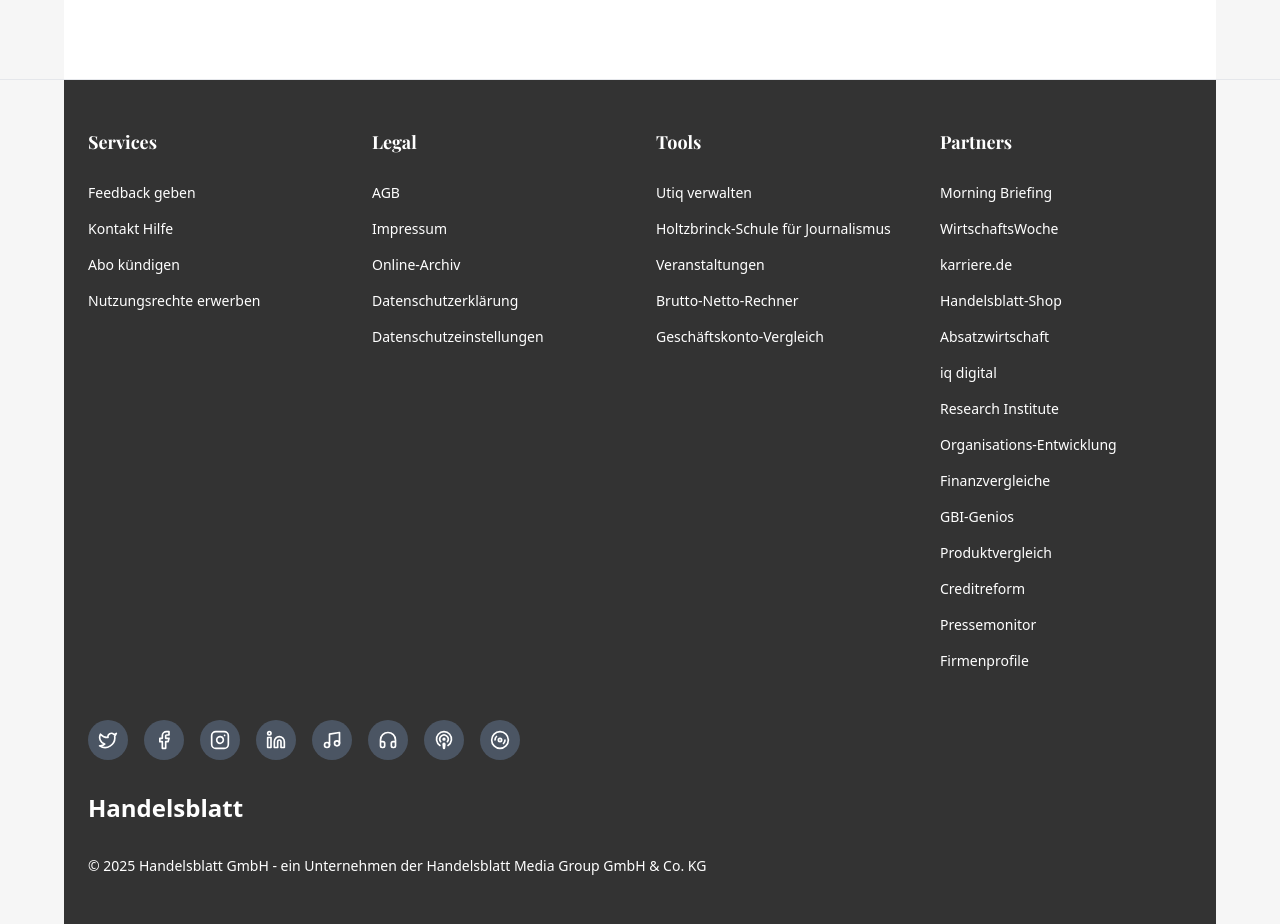
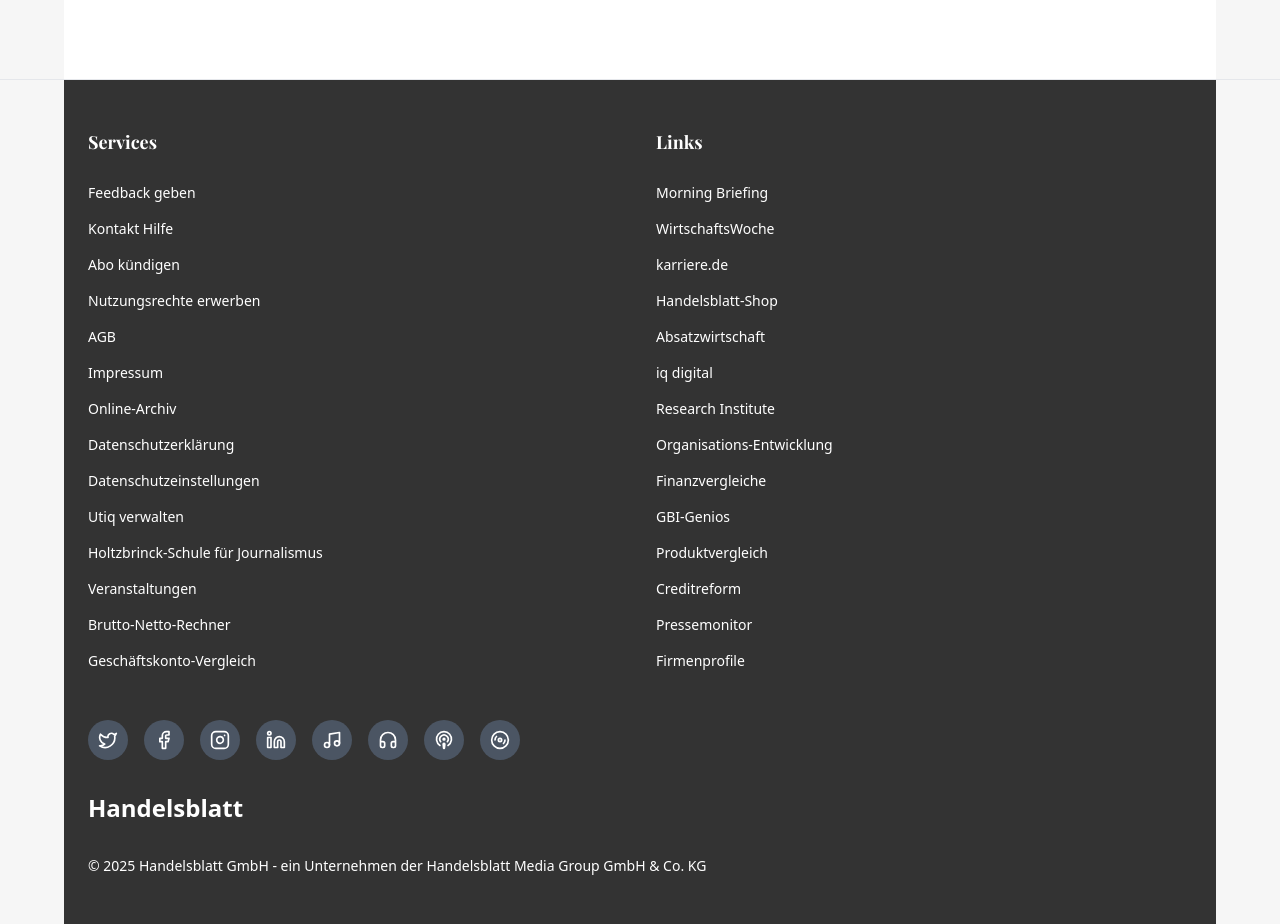
Before and after one commit to dvvvvv411/handelsblatt-sticky-header-kit, a React (Vite) app: page / in a window 1280 px wide. Shown: the part 4508-5432 px from the top of the page. Built offline with nearby package versions, Linux system fonts and the light colour scheme.

Commit message:
Reverted to commit df888e13bfc3b502bc33937e2cef54c9c23b688b

```diff
--- a/src/components/HandelsblattFooter.tsx
+++ b/src/components/HandelsblattFooter.tsx
@@ -12,22 +12,16 @@ import {
 } from 'lucide-react';
 
 const HandelsblattFooter = () => {
-  const column1Links = [
+  const servicesLinks = [
     { title: "Feedback geben", href: "#" },
     { title: "Kontakt Hilfe", href: "#" },
     { title: "Abo kündigen", href: "#" },
-    { title: "Nutzungsrechte erwerben", href: "#" }
-  ];
-
-  const column2Links = [
+    { title: "Nutzungsrechte erwerben", href: "#" },
     { title: "AGB", href: "#" },
     { title: "Impressum", href: "#" },
     { title: "Online-Archiv", href: "#" },
     { title: "Datenschutzerklärung", href: "#" },
-    { title: "Datenschutzeinstellungen", href: "#" }
-  ];
-
-  const column3Links = [
+    { title: "Datenschutzeinstellungen", href: "#" },
     { title: "Utiq verwalten", href: "#" },
     { title: "Holtzbrinck-Schule für Journalismus", href: "#" },
     { title: "Veranstaltungen", href: "#" },
@@ -35,7 +29,7 @@ const HandelsblattFooter = () => {
     { title: "Geschäftskonto-Vergleich", href: "#" }
   ];
 
-  const column4Links = [
+  const partnerLinks = [
     { title: "Morning Briefing", href: "#" },
     { title: "WirtschaftsWoche", href: "#" },
     { title: "karriere.de", href: "#" },
@@ -67,12 +61,12 @@ const HandelsblattFooter = () => {
     <footer className="border-t border-gray-200">
       <div className="max-w-6xl mx-auto px-6 py-12" style={{ backgroundColor: '#333333' }}>
         {/* Menu Links */}
-        <div className="grid grid-cols-1 md:grid-cols-2 lg:grid-cols-4 gap-8 mb-12">
-          {/* Column 1 - Services */}
+        <div className="grid grid-cols-1 md:grid-cols-2 gap-8 mb-12">
+          {/* Services Menu */}
           <nav>
             <h3 className="text-lg font-bold text-white mb-6 font-guyot-headline">Services</h3>
             <ul className="space-y-3">
-              {column1Links.map((link, index) => (
+              {servicesLinks.map((link, index) => (
                 <li key={index}>
                   <a
                     href={link.href}
@@ -85,45 +79,11 @@ const HandelsblattFooter = () => {
             </ul>
           </nav>
 
-          {/* Column 2 - Legal */}
+          {/* Links Menu */}
           <nav>
-            <h3 className="text-lg font-bold text-white mb-6 font-guyot-headline">Legal</h3>
+            <h3 className="text-lg font-bold text-white mb-6 font-guyot-headline">Links</h3>
             <ul className="space-y-3">
-              {column2Links.map((link, index) => (
-                <li key={index}>
-                  <a
-                    href={link.href}
-                    className="text-sm text-white hover:text-gray-300 transition-colors"
-                  >
-                    {link.title}
-                  </a>
-                </li>
-              ))}
-            </ul>
-          </nav>
-
-          {/* Column 3 - Tools */}
-          <nav>
-            <h3 className="text-lg font-bold text-white mb-6 font-guyot-headline">Tools</h3>
-            <ul className="space-y-3">
-              {column3Links.map((link, index) => (
-                <li key={index}>
-                  <a
-                    href={link.href}
-                    className="text-sm text-white hover:text-gray-300 transition-colors"
-                  >
-                    {link.title}
-                  </a>
-                </li>
-              ))}
-            </ul>
-          </nav>
-
-          {/* Column 4 - Partners */}
-          <nav>
-            <h3 className="text-lg font-bold text-white mb-6 font-guyot-headline">Partners</h3>
-            <ul className="space-y-3">
-              {column4Links.map((link, index) => (
+              {partnerLinks.map((link, index) => (
                 <li key={index}>
                   <a
                     href={link.href}
```
